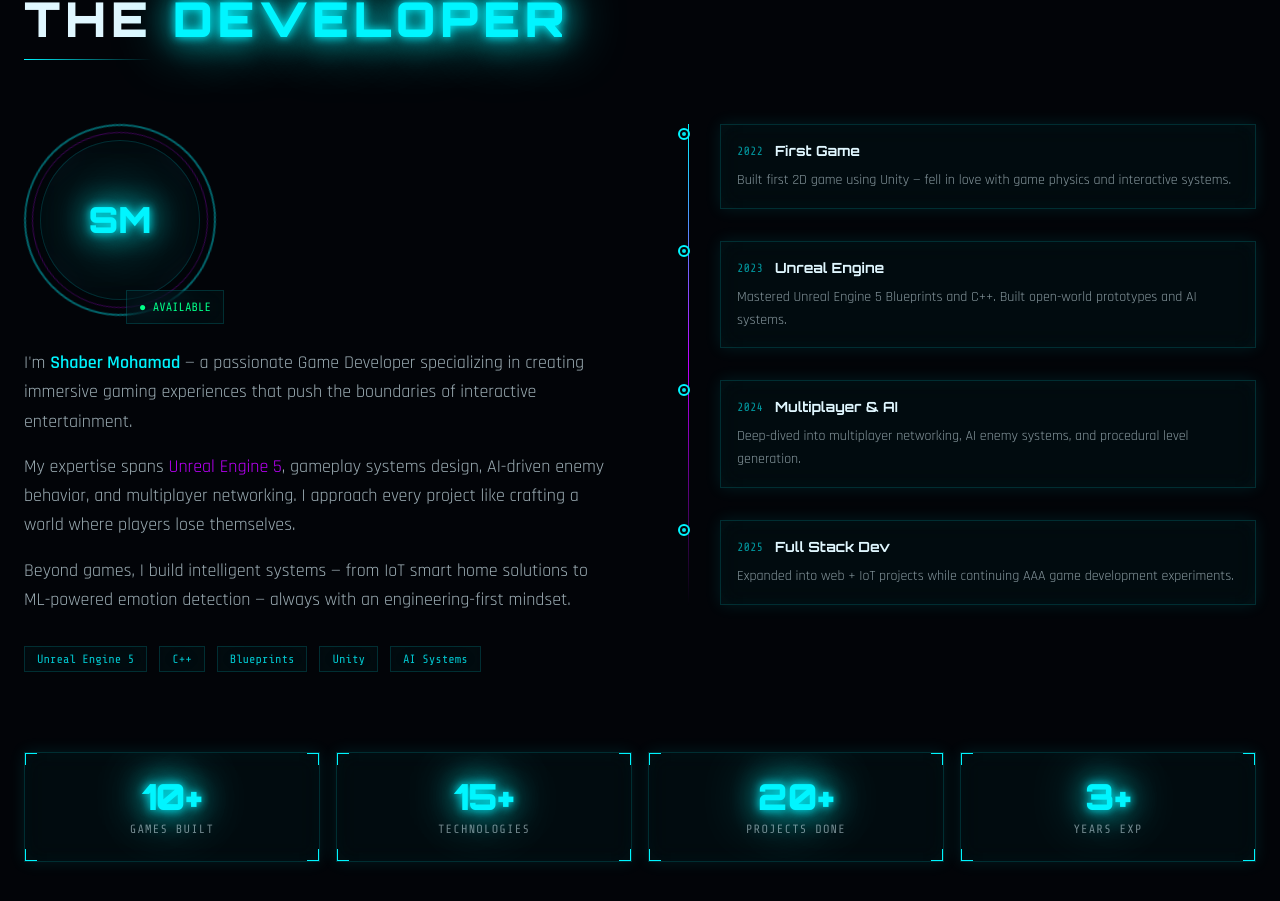
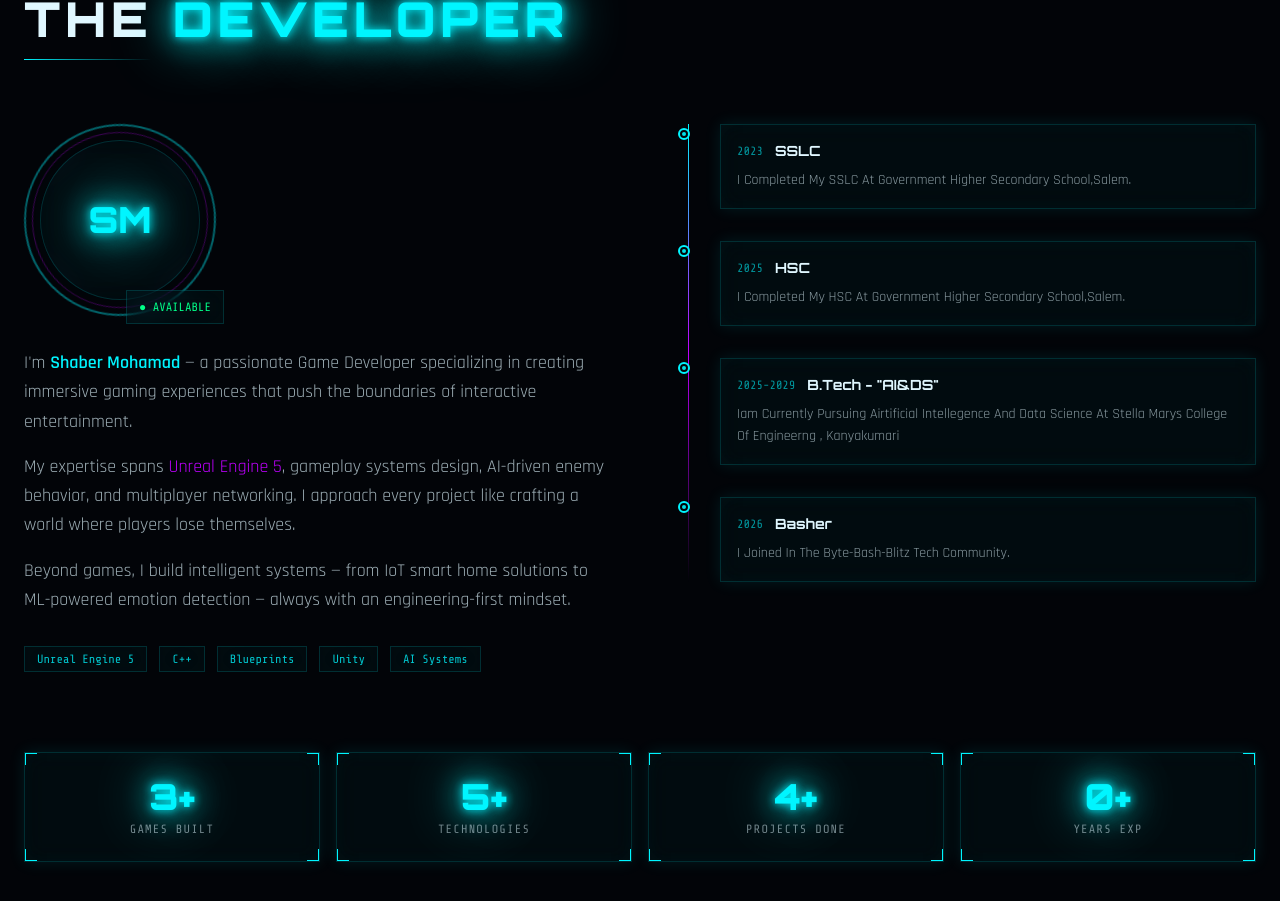
Before and after one commit to shabermohamadb-create/shabeer-portfolio, a React (Vite) app: page / in a window 1280 px wide. Shown: the part 963-1864 px from the top of the page. Built offline with nearby package versions, Linux system fonts and the light colour scheme.

Commit message:
Update About.jsx

```diff
--- a/src/components/sections/About.jsx
+++ b/src/components/sections/About.jsx
@@ -34,10 +34,10 @@ function AnimatedCounter({ target, label, suffix = '+' }) {
 }
 
 const timelineItems = [
-  { year: '2022', title: 'First Game', desc: 'Built first 2D game using Unity — fell in love with game physics and interactive systems.' },
-  { year: '2023', title: 'Unreal Engine', desc: 'Mastered Unreal Engine 5 Blueprints and C++. Built open-world prototypes and AI systems.' },
-  { year: '2024', title: 'Multiplayer & AI', desc: 'Deep-dived into multiplayer networking, AI enemy systems, and procedural level generation.' },
-  { year: '2025', title: 'Full Stack Dev', desc: 'Expanded into web + IoT projects while continuing AAA game development experiments.' },
+  { year: '2023', title: 'SSLC', desc: 'I Completed My SSLC At Government Higher Secondary School,Salem.' },
+  { year: '2025', title: 'HSC', desc: 'I Completed My HSC At Government Higher Secondary School,Salem.' },
+  { year: '2025-2029', title: 'B.Tech - "AI&DS"', desc: 'Iam Currently Pursuing Airtificial Intellegence And Data Science At Stella Marys College Of Engineerng , Kanyakumari' },
+  { year: '2026', title: 'Basher', desc: 'I Joined In The Byte-Bash-Blitz Tech Community.' },
 ]
 
 export default function About() {
@@ -146,10 +146,10 @@ export default function About() {
           transition={{ delay: 0.8 }}
           className="grid grid-cols-2 md:grid-cols-4 gap-4 mt-20"
         >
-          <AnimatedCounter target={10} label="Games Built" />
-          <AnimatedCounter target={15} label="Technologies" />
-          <AnimatedCounter target={20} label="Projects Done" />
-          <AnimatedCounter target={3} label="Years Exp" />
+          <AnimatedCounter target={3} label="Games Built" />
+          <AnimatedCounter target={5} label="Technologies" />
+          <AnimatedCounter target={4} label="Projects Done" />
+          <AnimatedCounter target={0} label="Years Exp" />
         </motion.div>
       </motion.div>
     </section>
```
